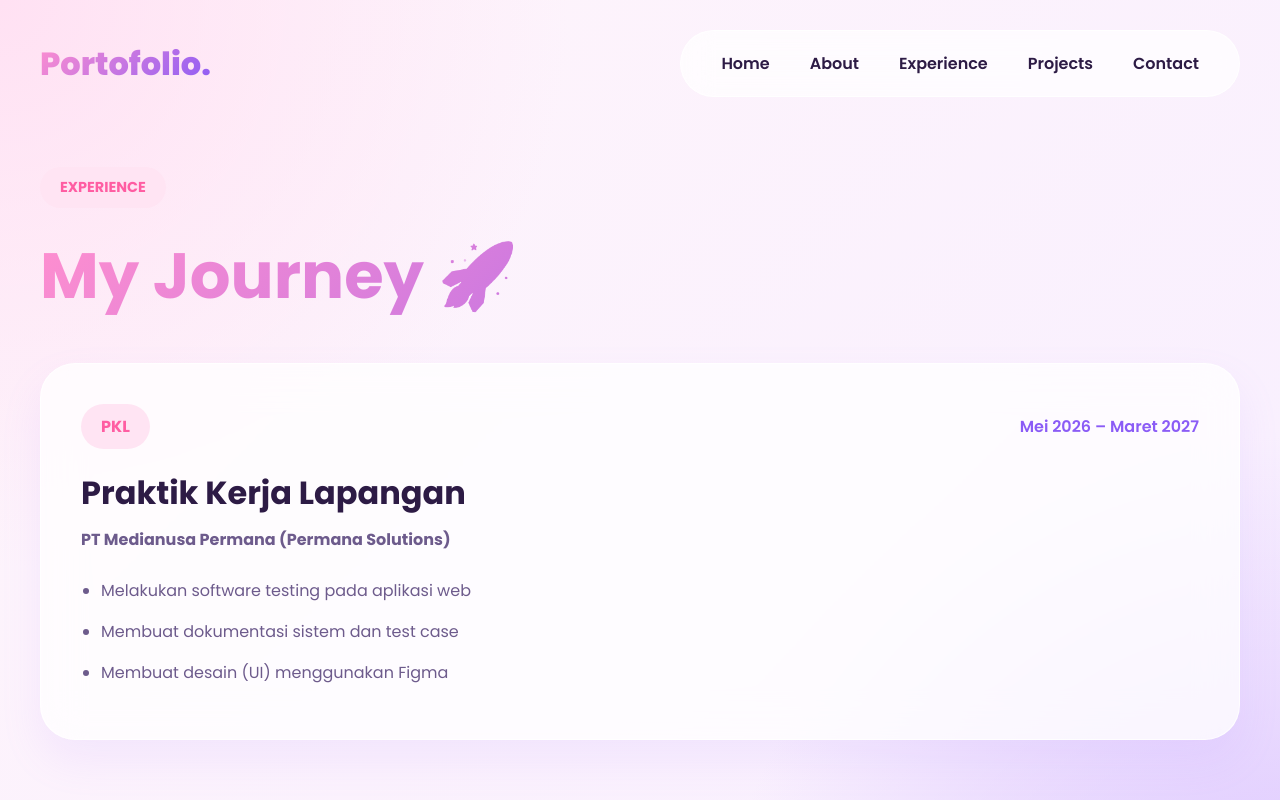
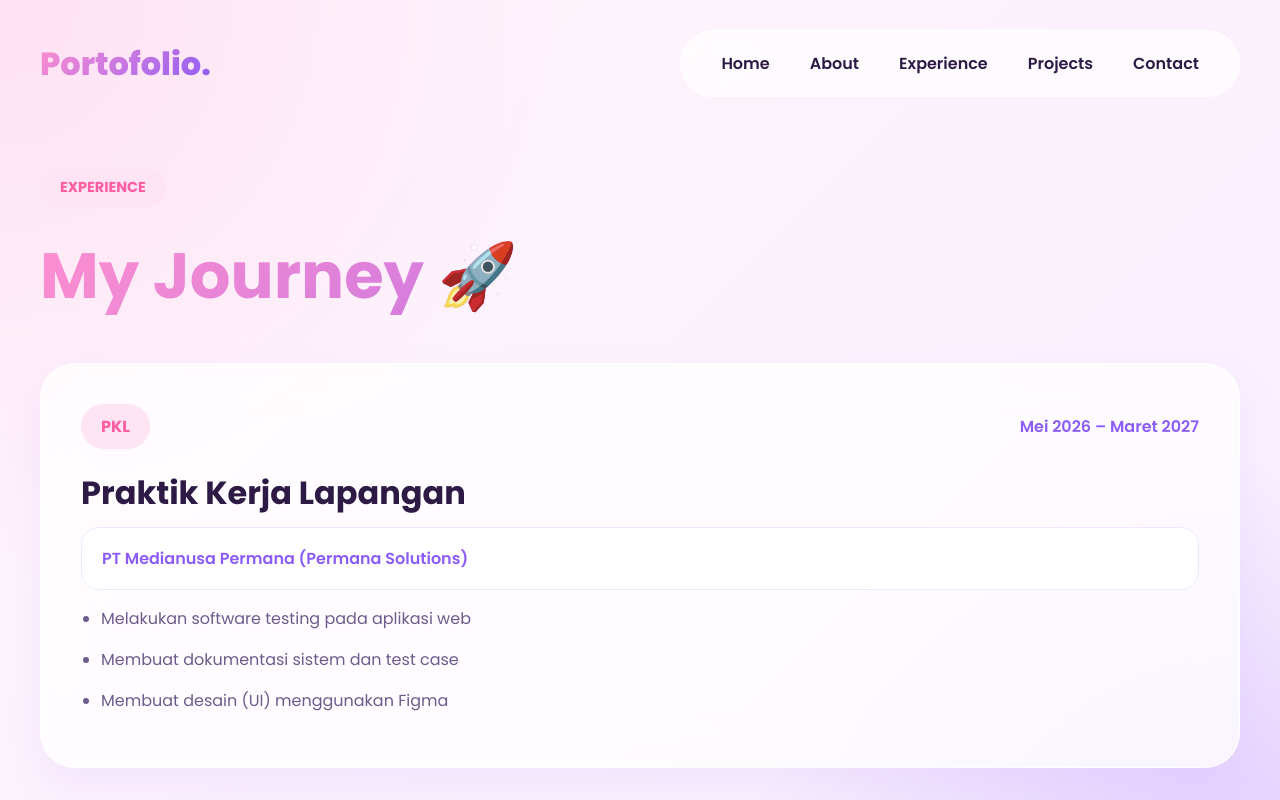
Before and after one commit to naasalwaa99-nsr/portofolio-nayla, a React (Vite) app: page /experience in a window 1280 px wide. Shown: the top 800 px of the page. Built offline with nearby package versions, Linux system fonts and the light colour scheme.

Commit message:
update tampilan

```diff
--- a/src/App.css
+++ b/src/App.css
@@ -1044,5 +1044,10 @@ nav a:hover{
   .about-title{
     font-size:3rem;
   }
+}
 
+.emoji{
+  background:none !important;
+  -webkit-text-fill-color:initial !important;
+  color:#ff5da2;
 }
--- a/src/pages/About.jsx
+++ b/src/pages/About.jsx
@@ -14,9 +14,9 @@ function About() {
         </span>
 
         <h1 className="about-title">
-          Get To Know Me ✨
+          Get To Know Me
+         <span className="emoji"> ✨ </span>
         </h1>
-
         <div className="about-glass-card">
           <p>
             Saya memiliki minat pada pengembangan website,
--- a/src/pages/Experience.jsx
+++ b/src/pages/Experience.jsx
@@ -14,8 +14,9 @@ function Experience() {
         </span>
 
         <h1 className="about-title">
-          My Journey 🚀
-        </h1>
+  My Journey
+  <span className="emoji"> 🚀</span>
+</h1>
 
         <div className="experience-showcase">
 
@@ -35,14 +36,21 @@ function Experience() {
               Praktik Kerja Lapangan
             </h3>
 
-            <h4>
-              PT Medianusa Permana (Permana Solutions)
-            </h4>
+            <div className="info-box">
+  <a
+    href="https://permanasolutions.com/"
+    target="_blank"
+    rel="noopener noreferrer"
+  >
+    PT Medianusa Permana (Permana Solutions)
+  </a>
+</div>
 
             <ul className="experience-list">
               <li>Melakukan software testing pada aplikasi web</li>
               <li>Membuat dokumentasi sistem dan test case</li>
               <li>Membuat desain (UI) menggunakan Figma</li>
+
             </ul>
 
           </div>
```
